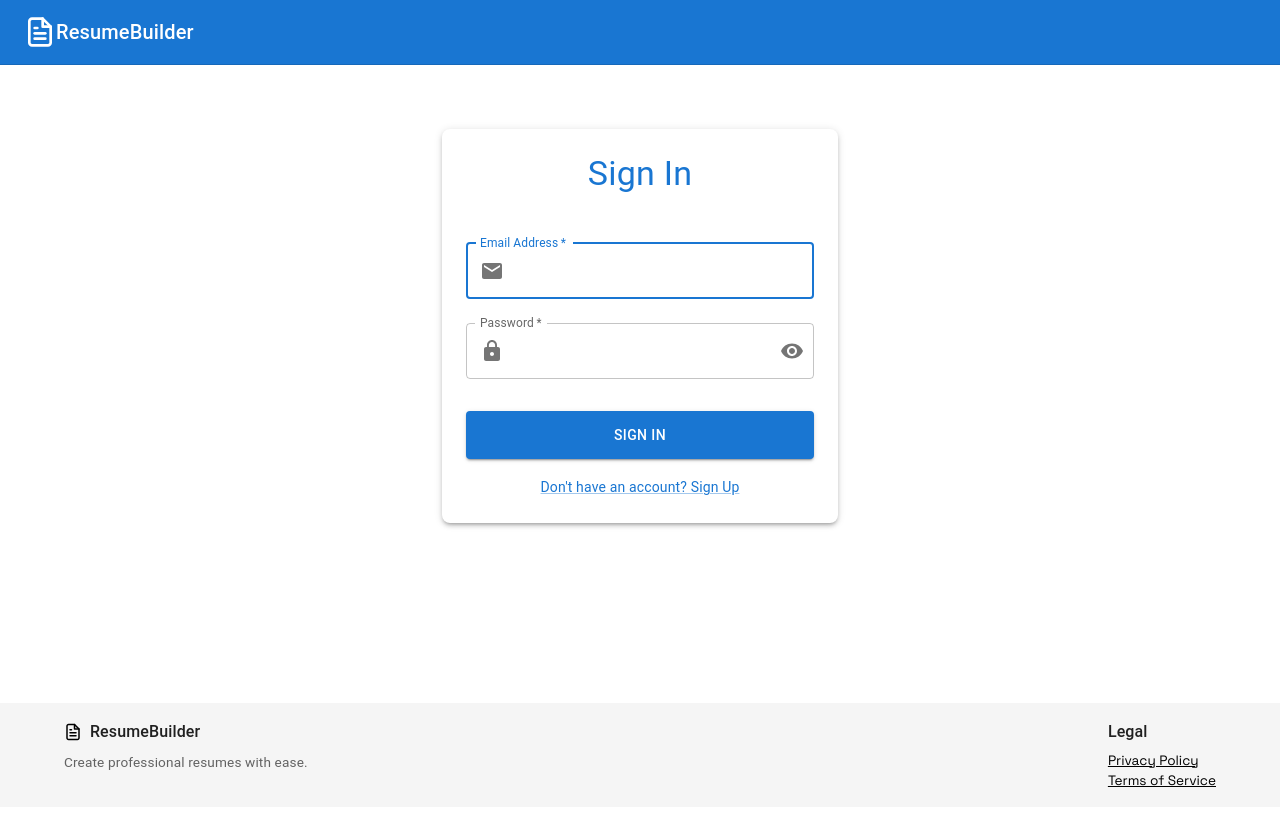
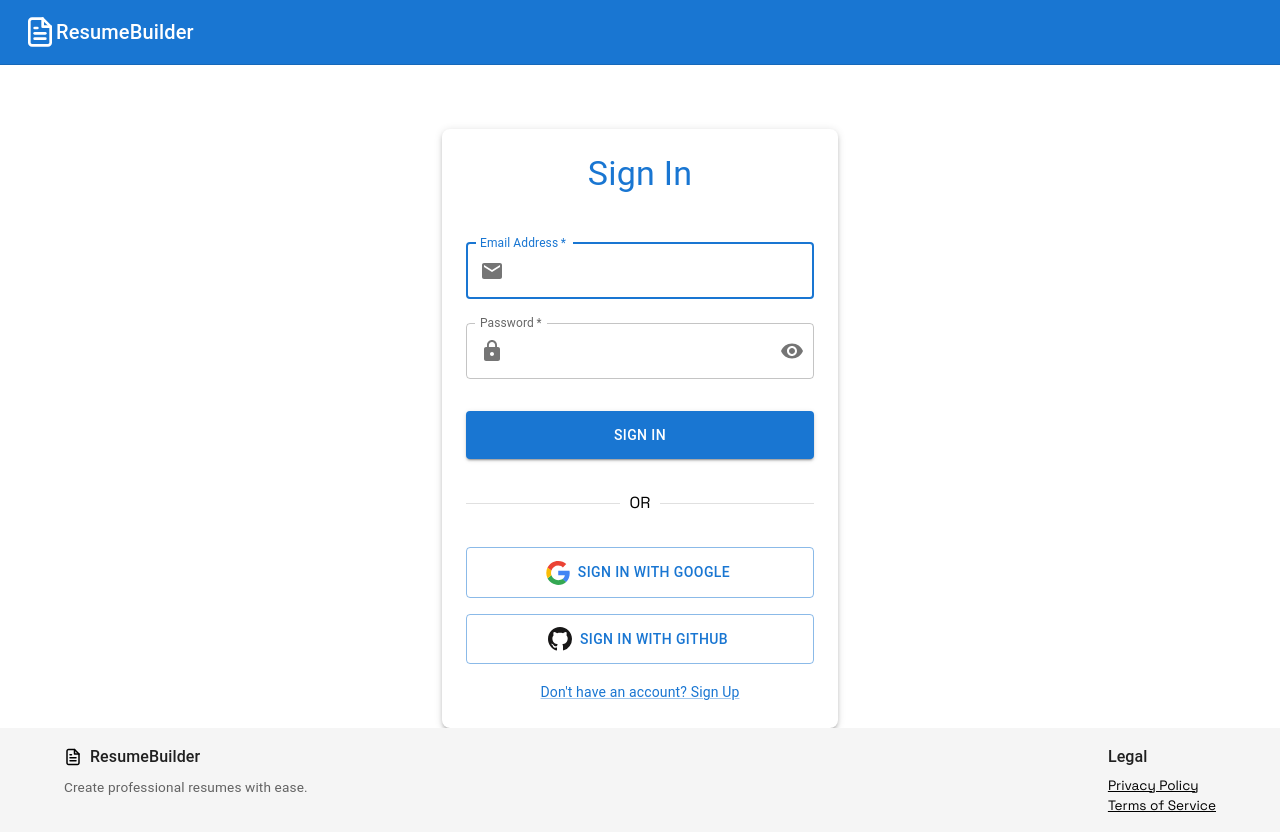
Before and after one commit to vishrut03/Resume-Builder, a React (Vite) app in the folder frontend/: page / in a window 1280 px wide. Both pictures are taken after a click on the button "Create Resume Now". Before the commit the page ends 807 px from the top, so only its background shows below. Built offline with nearby package versions, Linux system fonts and the light colour scheme.

Commit message:
ui google/github

```diff
--- a/frontend/src/pages/Main/Signin.jsx
+++ b/frontend/src/pages/Main/Signin.jsx
@@ -1,13 +1,56 @@
 'use client';
 
 import React, { useState, useEffect } from 'react';
-import { TextField, Button, Typography, Link, Box, Container, InputAdornment, IconButton } from '@mui/material';
+import {
+  TextField,
+  Button,
+  Typography,
+  Link,
+  Box,
+  Container,
+  InputAdornment,
+  IconButton,
+  Divider,
+} from '@mui/material';
 import { Email, Lock, Visibility, VisibilityOff } from '@mui/icons-material';
 import Signup from './Signup';
 import PersonalDetails from './PersonalDetails';
 import axios from 'axios';
 import Cookies from 'js-cookie';
 import CryptoJS from 'crypto-js';
+
+// Updated Google icon using the provided SVG and adjusted to 24x24
+const GoogleIcon = () => (
+  <svg
+    xmlns="http://www.w3.org/2000/svg"
+    width="24"
+    height="24"
+    viewBox="-3 0 262 262"
+    preserveAspectRatio="xMidYMid"
+  >
+    <path d="M255.878 133.451c0-10.734-.871-18.567-2.756-26.69H130.55v48.448h71.947c-1.45 12.04-9.283 30.172-26.69 42.356l-.244 1.622 38.755 30.023 2.685.268c24.659-22.774 38.875-56.282 38.875-96.027" fill="#4285F4"/>
+    <path d="M130.55 261.1c35.248 0 64.839-11.605 86.453-31.622l-41.196-31.913c-11.024 7.688-25.82 13.055-45.257 13.055-34.523 0-63.824-22.773-74.269-54.25l-1.531.13-40.298 31.187-.527 1.465C35.393 231.798 79.49 261.1 130.55 261.1" fill="#34A853"/>
+    <path d="M56.281 156.37c-2.756-8.123-4.351-16.827-4.351-25.82 0-8.994 1.595-17.697 4.206-25.82l-.073-1.73L15.26 71.312l-1.335.635C5.077 89.644 0 109.517 0 130.55s5.077 40.905 13.925 58.602l42.356-32.782" fill="#FBBC05"/>
+    <path d="M130.55 50.479c24.514 0 41.05 10.589 50.479 19.438l36.844-35.974C195.245 12.91 165.798 0 130.55 0 79.49 0 35.393 29.301 13.925 71.947l42.211 32.783c10.59-31.477 39.891-54.251 74.414-54.251" fill="#EB4335"/>
+  </svg>
+);
+
+// GitHub icon (kept as before)
+const GithubIcon = () => (
+  <svg viewBox="0 0 16 16" width="24" height="24" aria-hidden="true">
+    <path
+      fillRule="evenodd"
+      fill="#181717"
+      d="M8 0C3.58 0 0 3.58 0 8c0 3.54 2.29 6.53 5.47 7.59.4.07.55-.17.55-.38
+         0-.19-.01-.82-.01-1.49-2.01.37-2.53-.49-2.69-.94-.09-.23-.48-.94-.82-1.13-.28-.15-.68-.52-.01-.53.63-.01
+         1.08.58 1.23.82.72 1.21 1.87.87 2.33.66.07-.52.28-.87.51-1.07-1.78-.2-3.64-.89-3.64-3.95 0-.87.31-1.59.82-2.15-.08-.2-.36-1.02.08-2.12
+         0 0 .67-.21 2.2.82.64-.18 1.32-.27 2-.27.68 0 1.36.09 2 .27 1.53-1.04
+         2.2-.82 2.2-.82.44 1.1.16 1.92.08 2.12.51.56.82 1.28.82 2.15
+         0 3.07-1.87 3.75-3.65 3.95.29.25.54.73.54 1.48
+         0 1.07-.01 1.93-.01 2.19 0 .21.15.46.55.38A8.013 8.013 0 0 0 16 8c0-4.42-3.58-8-8-8z"
+    />
+  </svg>
+);
 
 const Signin = () => {
   const [email, setEmail] = useState('');
@@ -48,7 +91,8 @@ const Signin = () => {
       newErrors.email = 'Email must be a valid email address';
     }
     if (!password) newErrors.password = 'Password is required';
-    if (password && password.length < 8) newErrors.password = 'Password must be at least 8 characters long';
+    if (password && password.length < 8)
+      newErrors.password = 'Password must be at least 8 characters long';
     setErrors(newErrors);
     return Object.keys(newErrors).length === 0;
   };
@@ -65,7 +109,7 @@ const Signin = () => {
         const encryptedPassword = encryptPassword(password);
         const response = await axios.post('http://localhost:3001/auth/signin', {
           email,
-        password: encryptedPassword, // Sending encrypted password
+          password: encryptedPassword,
         });
 
         Cookies.set('token', response.data.token, { expires: 1, secure: true });
@@ -77,6 +121,15 @@ const Signin = () => {
         setErrors({ submit: 'Invalid email or password' });
       }
     }
+  };
+
+  // Social sign-in handlers
+  const handleGoogleSignIn = () => {
+    window.location.href = 'http://localhost:3001/auth/google';
+  };
+
+  const handleGithubSignIn = () => {
+    window.location.href = 'http://localhost:3001/auth/github';
   };
 
   if (current === 'signup') {
@@ -162,14 +215,31 @@ const Signin = () => {
               {errors.submit}
             </Typography>
           )}
-          <Button
-            type="submit"
-            fullWidth
-            variant="contained"
-            sx={{ mt: 3, mb: 2, py: 1.5 }}
-          >
+          <Button type="submit" fullWidth variant="contained" sx={{ mt: 3, mb: 2, py: 1.5 }}>
             Sign In
           </Button>
+
+          <Divider sx={{ my: 2 }}>OR</Divider>
+
+          <Button
+            fullWidth
+            variant="outlined"
+            sx={{ mt: 2, mb: 1, py: 1.5 }}
+            onClick={handleGoogleSignIn}
+            startIcon={<GoogleIcon />}
+          >
+            Sign in with Google
+          </Button>
+          <Button
+            fullWidth
+            variant="outlined"
+            sx={{ mt: 1, mb: 2, py: 1.5 }}
+            onClick={handleGithubSignIn}
+            startIcon={<GithubIcon />}
+          >
+            Sign in with GitHub
+          </Button>
+
           <Box sx={{ textAlign: 'center' }}>
             <Link onClick={() => setCurrent('signup')} variant="body2" sx={{ cursor: 'pointer' }}>
               {"Don't have an account? Sign Up"}
```
Lines whose indentation alone changed are shown as unchanged.
